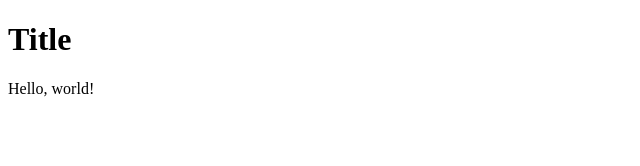
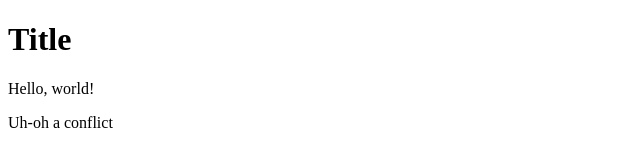
Before and after one commit to swayman01/cs50webProject0, a plain HTML site: page hello.html in a window 1280 px wide. Shown: the whole page, without its empty margins (0-640 px from the left). Drawn offline with Linux system fonts and the light colour scheme.

Commit message:
merge conflict

```diff
--- a/hello.html
+++ b/hello.html
@@ -6,5 +6,6 @@
     <body>
         <h1>Title</h1>
         <p>Hello, world!</p>
+        <p> Uh-oh a conflict</p>
     </body>
 </html>
```
